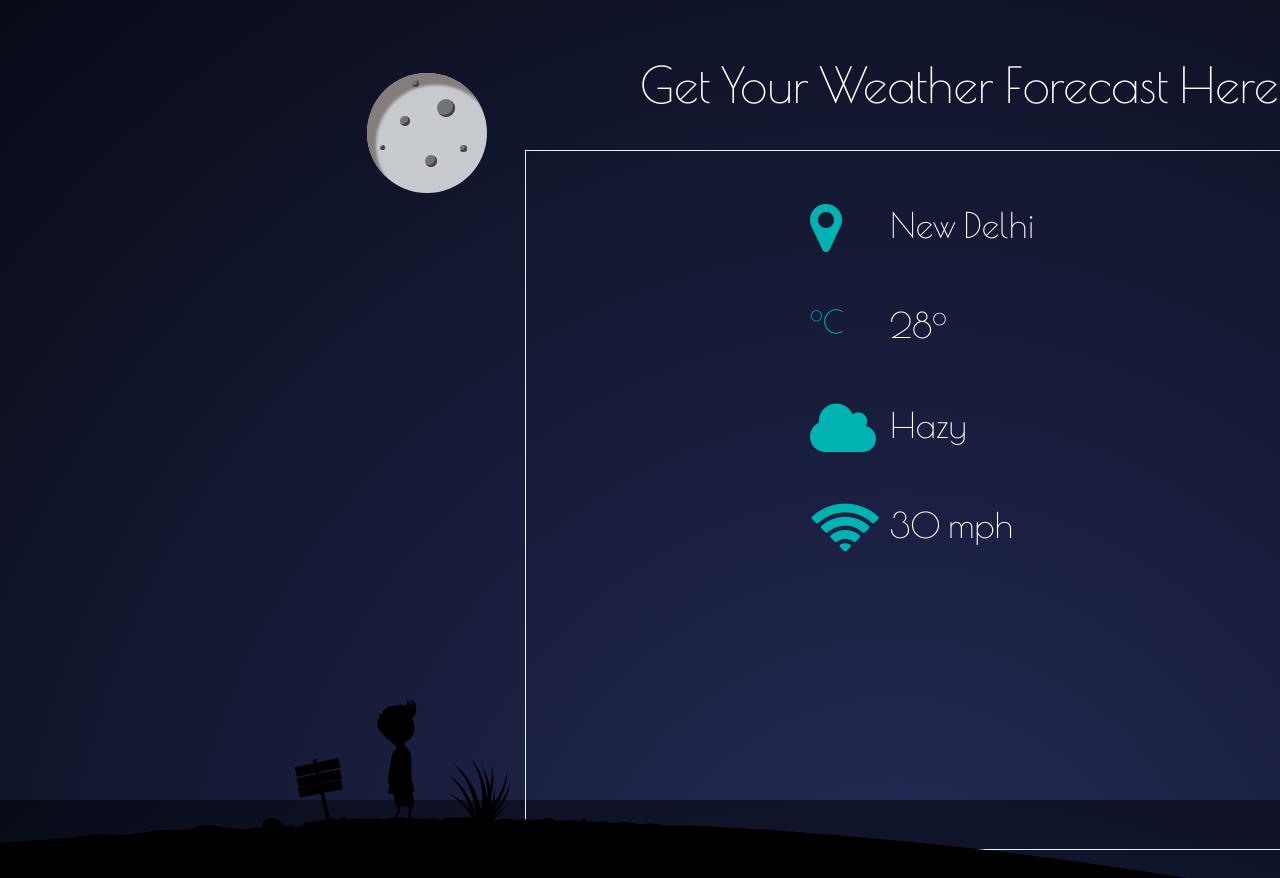
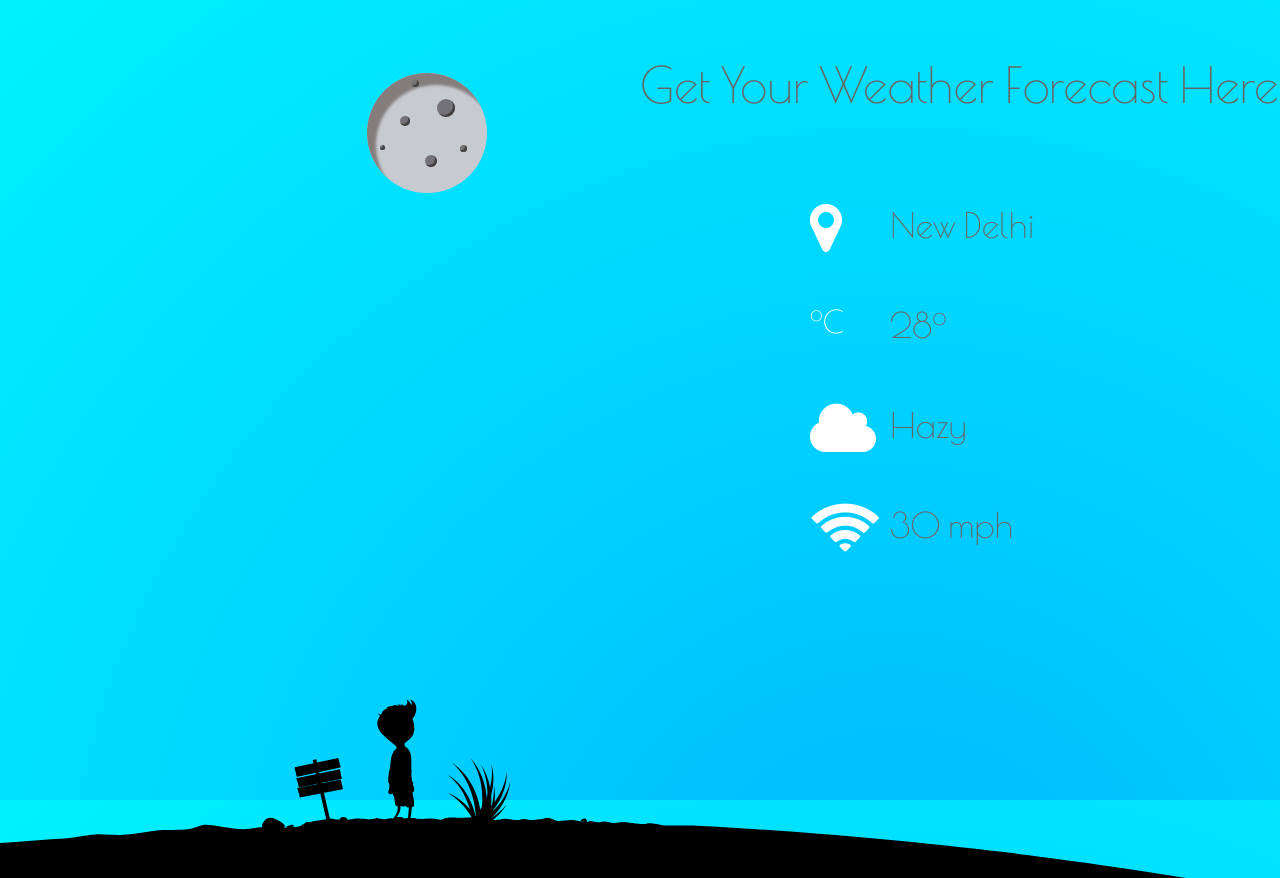
Before and after one commit to RahulBaboota/Weather-App, a plain HTML site: page WeatherApp.html in a window 1280 px wide. Shown: the top 878 px of the page. Drawn offline with nearby package versions, Linux system fonts and the light colour scheme; a web font is replaced by a local one.

Commit message:
Added CSS properties for Day Scene

```diff
--- a/css/main.css
+++ b/css/main.css
@@ -2,7 +2,8 @@
 body
 {
   height: 100vh;
-  background-image: radial-gradient(1600px at 70% 120%, rgba(33, 39, 80, 1) 10%, #020409 100%);
+  /*background-image: radial-gradient(1600px at 70% 120%, rgba(33, 39, 80, 1) 10%, #020409 100%); */
+  background-image: radial-gradient(1600px at 70% 120%, rgb(0, 191, 255) 10%, #00ffff 100%);
   width: 100%;
   overflow-x: hidden;
   overflow-y: hidden;
@@ -145,7 +146,8 @@ div
   font-family: 'Poiret One';
   font-weight: 100;
   font-size: 350%;
-  color: #FFFFFF;
+  /*color: #FFFFFF;*/
+  color: #666666;
   align: center;
 }
 
@@ -160,8 +162,8 @@ div
   /*border-radius: 700px 0 0 0;*/
   margin-left: -115px;
   margin-top: -250px;
-  border: solid #daf6ff;
-  border-width: 1px;
+  /*border: solid #daf6ff;*/
+  /*border-width: 1px;*/
 }
 
 #location-icon
@@ -176,7 +178,8 @@ div
 
 .fa-map-marker
 {
-  color: #00b3b3;
+  /*color: #00b3b3;*/
+  color: #FFFFFF;
 }
 
 #location-text
@@ -189,7 +192,8 @@ div
   margin-left: -120px;
   font-family: 'Poiret One';
   font-size: 250%;
-  color: #fff;
+  /*color: #fff;*/
+  color: #666666;
   text-align: justify;
 
 }
@@ -202,7 +206,8 @@ div
   /*border-width: 1px;*/
   margin-top: -200px;
   margin-left: -200px;
-  color: #00b3b3;
+  /*color: #00b3b3;*/
+  color: #FFFFFF;
   font-family: 'Poiret One';
   font-size: 220%;
 }
@@ -217,7 +222,8 @@ div
   margin-left: -120px;
   font-family: 'Poiret One';
   font-size: 250%;
-  color: #fff;
+  /*color: #fff;*/
+  color: #666666;
   text-align: justify;
 }
 
@@ -229,14 +235,16 @@ div
   /*border-width: 1px;*/
   margin-top: -100px;
   margin-left: -200px;
-  color: #00b3b3;
+  /*color: #00b3b3;*/
+  color: #FFFFFF;
   font-family: 'Poiret One';
   font-size: 220%;
 }
 
 .fa-cloud
 {
-  color: #00b3b3;
+  /*color: #00b3b3;*/
+  color: #FFFFFF;
 }
 
 
@@ -250,7 +258,8 @@ div
   margin-left: -120px;
   font-family: 'Poiret One';
   font-size: 250%;
-  color: #fff;
+  /*color: #fff;*/
+  color: #666666;
   text-align: justify;
 }
 
@@ -269,7 +278,8 @@ div
 
 .fa-wifi
 {
-  color: #00b3b3;
+  /*color: #00b3b3;*/
+  color: #FFFFFF;
 }
 
 
@@ -279,11 +289,12 @@ div
   width: 500px;
   /*border: solid #daf6ff;*/
   /*border-width: 1px;*/
-  margin-top: -0px;
+  margin-top: 0px;
   margin-left: -120px;
   font-family: 'Poiret One';
   font-size: 250%;
-  color: #fff;
+  /*color: #fff;*/
+  color: #666666;
   text-align: justify;
 }
 
```
